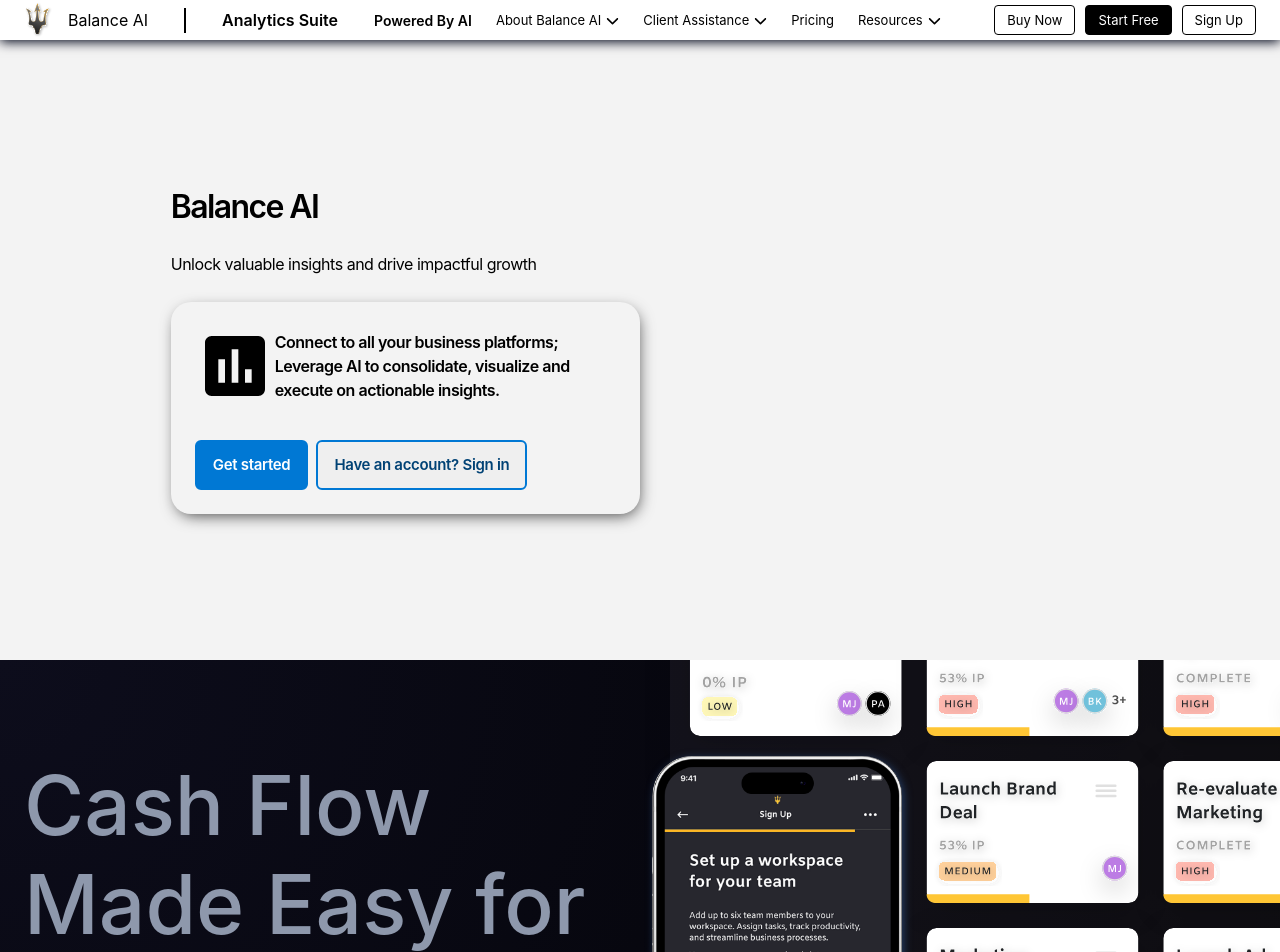
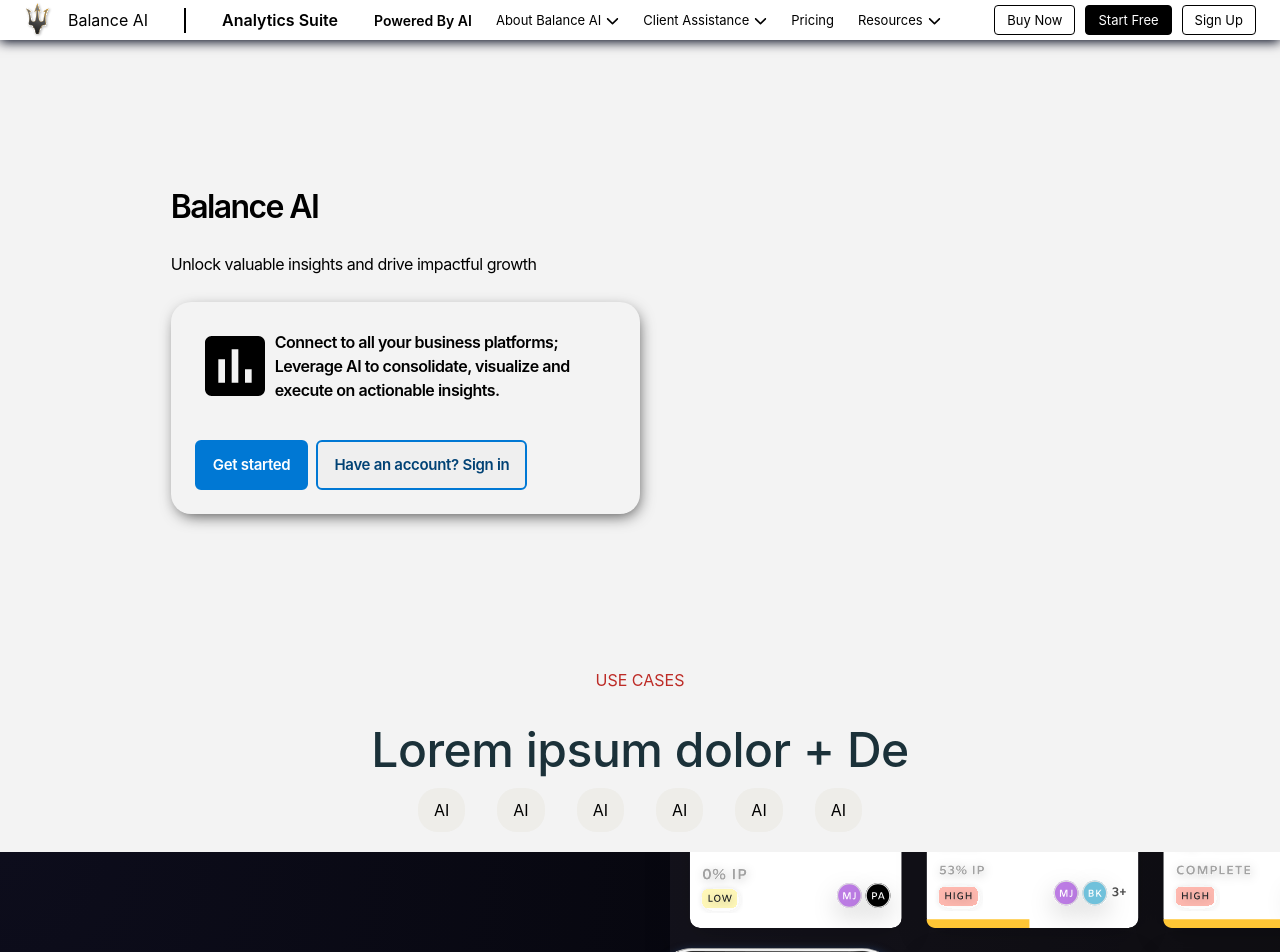
Before and after one commit to Balance-AI/Balance_frontend2.0, a Next.js app: page / in a window 1280 px wide. Shown: the top 952 px of the page. Built offline with nearby package versions, Linux system fonts and the light colour scheme; a web font is replaced by a local one.

Commit message:
prodinfo in prog

```diff
--- a/components/Landing/Platform.js
+++ /dev/null
@@ -1,10 +0,0 @@
-import React from 'react';
-import platformstyles from '../../styles/Platform.module.css';
-
-export default function Platform() {
-    return (
-        <section className={platformstyles.platform}>
-
-        </section>
-    );
-}
--- /dev/null
+++ b/components/Landing/ProdInfo.js
@@ -0,0 +1,26 @@
+import React from "react";
+import Prodstyles from "../../styles/Prodstyles.module.css";
+
+export default function Prodinfo() {
+  return (
+    <section className={Prodstyles.prodinfo}>
+      <div className={Prodstyles.prodinfo__row}>
+        <span className={Prodstyles.prod__use}>Use Cases</span>
+        <h2 className={Prodstyles.prod__h2}>Lorem ipsum dolor + De</h2>
+        <div className={Prodstyles.prodinfo__container}>
+          <div className={Prodstyles.prodinfo__buttons}>
+            <button className={Prodstyles.prodinfo__button}>AI</button>
+            <button className={Prodstyles.prodinfo__button}>AI</button>
+            <button className={Prodstyles.prodinfo__button}>AI</button>
+            <button className={Prodstyles.prodinfo__button}>AI</button>
+            <button className={Prodstyles.prodinfo__button}>AI</button>
+            <button className={Prodstyles.prodinfo__button}>AI</button>
+          </div>
+        </div>
+        {/* <div className={Prodstyles.prodinfo__lefthalf}>
+
+                </div> */}
+      </div>
+    </section>
+  );
+}
--- a/pages/index.js
+++ b/pages/index.js
@@ -4,13 +4,13 @@ import Supported from "@/components/Landing/Supported";
 import Filler from "@/components/Landing/Filler";
 import TryAi from "@/components/Landing/TryAi";
 import BalanceHeader from "@/components/Landing/BalanceHeader";
-import Platform from "@/components/Landing/Platform";
+import Prodinfo from "@/components/Landing/ProdInfo";
 
 export default function Home() {
   return (
     <>
       <BalanceHeader />
-      <Platform />
+      <Prodinfo />
       <Hero />
       <Supported />
       <Analytics />
--- /dev/null
+++ b/styles/Prodstyles.module.css
@@ -0,0 +1,47 @@
+.prodinfo {
+  background: #f3f3f3;
+}
+
+.prodinfo__row {
+  display: flex;
+  flex-direction: column;
+  align-items: center;
+  justify-content: space-between;
+  padding: 10px 0;
+}
+
+.prodinfo__container {
+  display: flex;
+  flex-direction: column;
+  align-items: center;
+  padding: 10px 0;
+  width: 100%;
+}
+
+.prod__use {
+  color: #bd2b26;
+  text-transform: uppercase;
+}
+
+.prod__h2 {
+  color: #1b3139;
+  margin-top: 32px;
+  font-weight: 500;
+  font-size: 48px;
+  line-height: 56px;
+  letter-spacing: -0.01em;
+}
+
+.prodinfo__buttons {
+  margin: 0 auto;
+  width: 80%;
+  display: flex;
+  justify-content: center;
+}
+.prodinfo__button {
+  padding: 12px 16px;
+  margin-left: 16px;
+  margin-right: 16px;
+  border-radius: 20px;
+  background-color: #eeede9;
+}
```
Also changed, not shown: styles/Platform.module.css (deleted).
